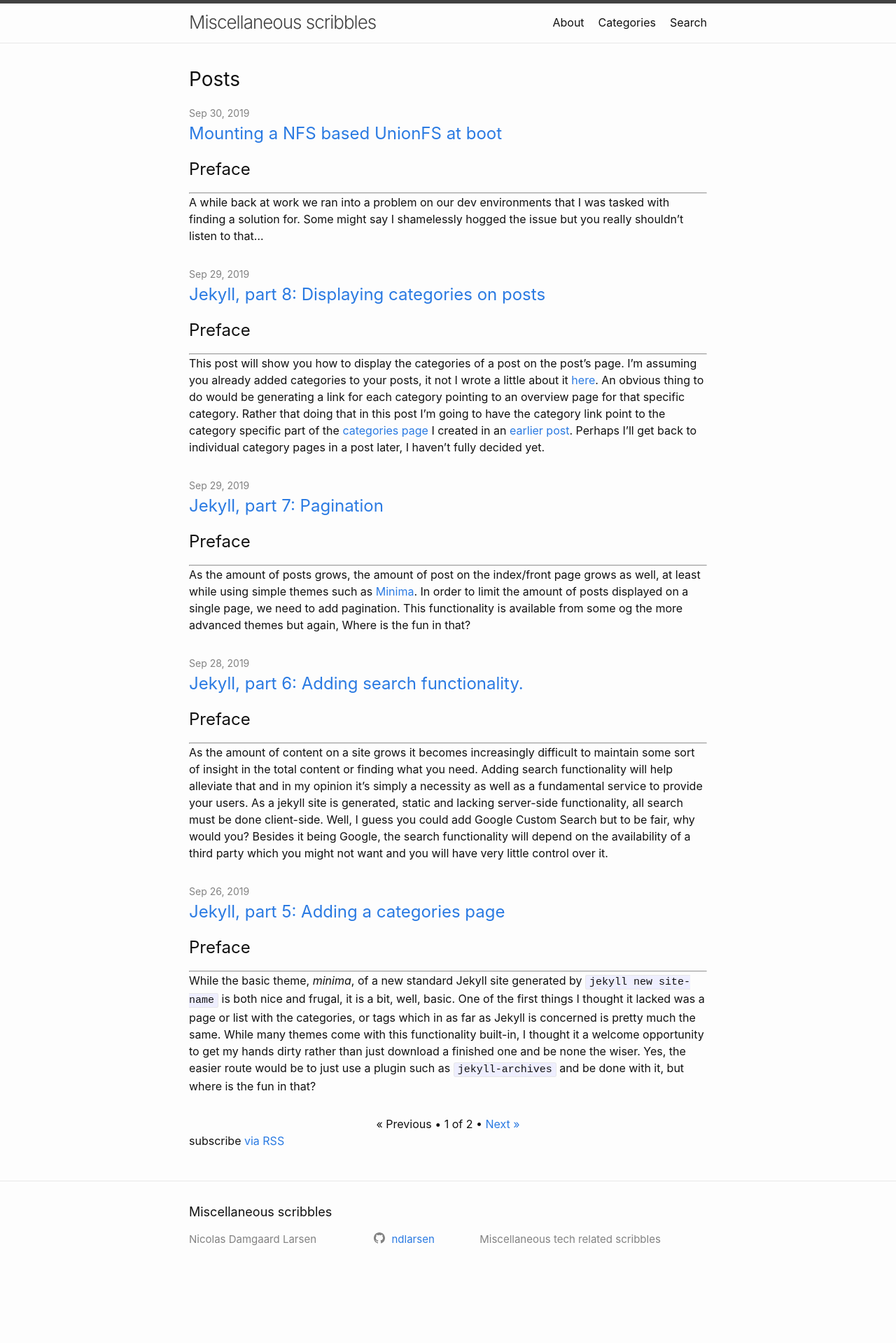
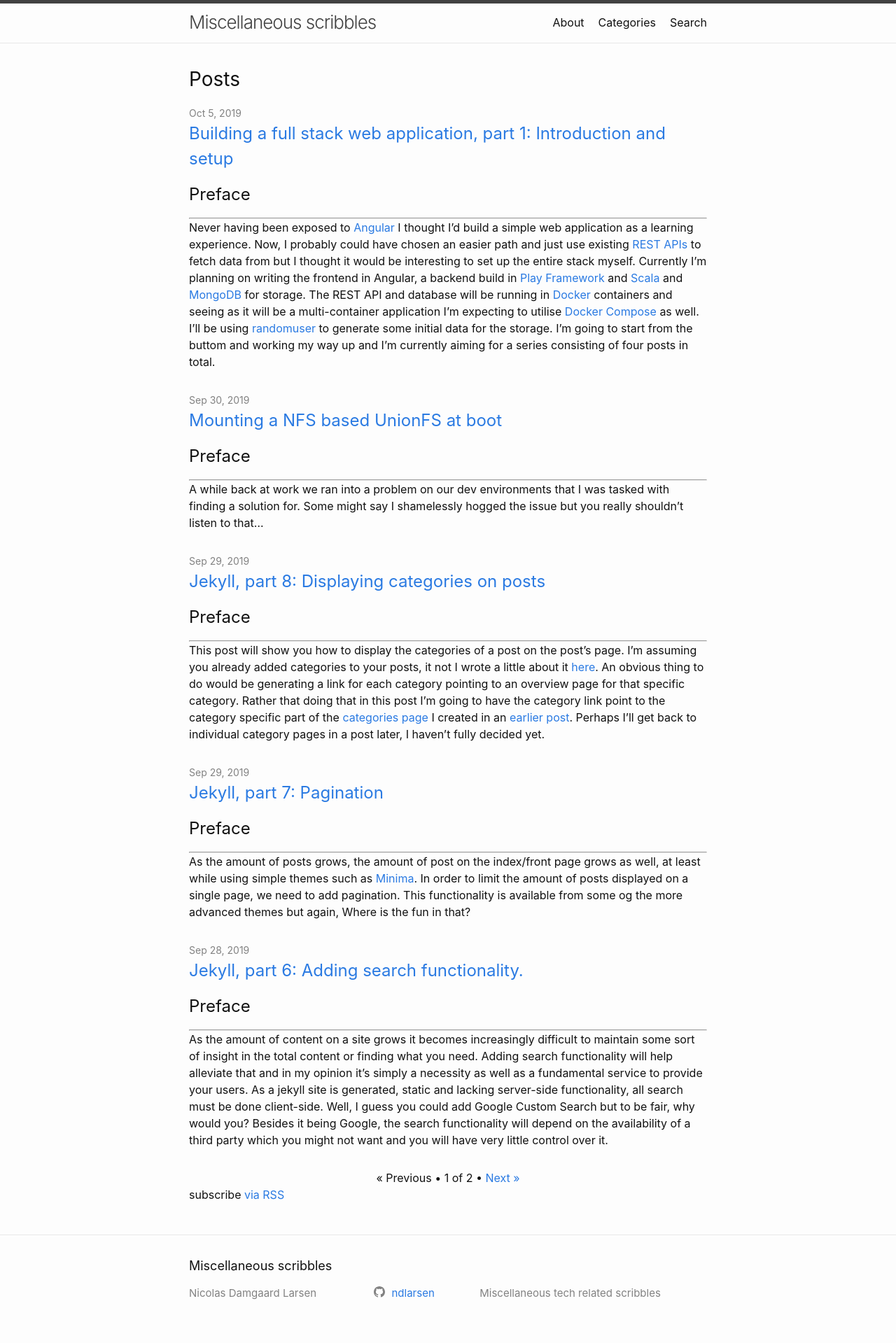
Before and after one commit to ndlarsen/ndlarsen.github.io, a Jekyll site: the page built from index.html, in a window 1280 px wide. Shown: the whole page at 70% size. Built offline with Jekyll 4.4.1, drawn with Linux system fonts in a browser that asks for light colours; the list of posts is cut into pages by our own code; before the commit the page ends 1843 px from its top, so only the background shows below that; part of the change alters nothing that is shown.

Commit message:
Added 1st post in fullstack webapp series.

````diff
--- /dev/null
+++ b/_posts/2019-10-05-building-a-full-stack-web-application-part-1-introduction-and-setup.md
@@ -0,0 +1,86 @@
+---
+layout: post
+title: "Building a full stack web application, part 1: Introduction and setup"
+date: 2019-10-05 15:17:57 +0200
+categories: [angular,play,scala,mongodb,docker]
+---
+
+## Preface
+---
+Never having been exposed to [Angular](https://en.wikipedia.org/wiki/Angular_(web_framework)) I thought I'd build a simple web application as a learning experience. Now, I probably could have chosen an easier path and just use existing [REST](https://en.wikipedia.org/wiki/Representational_state_transfer) [APIs](https://en.wikipedia.org/wiki/Application_programming_interface) to fetch data from but I thought it would be interesting to set up the entire stack myself. Currently I'm planning on writing the frontend in Angular, a backend build in [Play Framework](https://en.wikipedia.org/wiki/Play_Framework) and [Scala](https://en.wikipedia.org/wiki/Scala_(programming_language)) and [MongoDB](https://en.wikipedia.org/wiki/MongoDB) for storage. The REST API and database will be running in [Docker](https://en.wikipedia.org/wiki/Docker_(software)) containers and seeing as it will be a multi-container application I'm expecting to utilise [Docker Compose](https://docs.docker.com/compose/) as well. I'll be using [randomuser](https://randomuser.me) to generate some initial data for the storage. I'm going to start from the buttom and working my way up and I'm currently aiming for a series consisting of four posts in total.
+
+* Part 2, Storage with MongoDB
+* Part 3, REST API with Play and Scala
+* Part 4, Web application with Angular
+
+## An overview
+---
+This will be a fairly simple setup as there is just the three components and will overall look like the image below.
+![Web application architechture](/assets/images/fullstack-webapp-guide/arch.svg){: .center-image}
+One could argue that in a setup as simple as this one might as well leave out the middle part. However, layering an application and separating responsibilities is fundamentally sound, not just in terms of design but also in terms of maintenance, scalability and extendibility. As an added bonus, I get to throw buzzwords such as microservice around as if I know stuff.
+
+## Preperations and setup
+---
+### The building blocks
+* Docker 18.09.7, build 2d0083d
+* Docker-compose 1.17.1
+* MongoDB 4.2.0
+* Play Framework 2.7.3 with Scala 2.13
+* Angular 8
+
+### Docker
+If you havn't already, you need to install Docker. For me, running a Debian based distro it is as easy as
+```
+sudo apt-get install docker.io
+```
+After this you should consider adding your user the the docker group to avoid having to run all docker commands via `sudo`. From a terminal execute
+```
+sudo usermod -aG docker ${USER}
+```
+Verify this succeeded by running `groups` the output should contain *docker* as mine below
+```
+ndlarsen adm dialout cdrom sudo dip plugdev lpadmin sambashare kvm docker adbusers
+```
+You might need to reboot in order for the group addition to take effect.
+
+## Docker-compose
+If you havn't already, you need to install docker-compose. For me, running a Debian based distro it is as easy as
+```
+sudo apt-get install docker-compose
+```
+If this version of docker-compose is causing you problems, install the one directly from Docker as outlines [here](https://docs.docker.com/compose/install/).
+
+### sbt (scala build tool)
+In order to build and run Scala applications you need to install sbt. Unless you're installing it via an IDE such as Jetbrains' [IntelliJ IDEA](https://www.jetbrains.com/idea/) you need to add their official package repositories and install it from there.
+```
+echo "deb https://dl.bintray.com/sbt/debian /" | sudo tee -a /etc/apt/sources.list.d/sbt.list
+curl -sL "https://keyserver.ubuntu.com/pks/lookup?op=get&search=0x2EE0EA64E40A89B84B2DF73499E82A75642AC823" | sudo apt-key add
+sudo apt-get update
+sudo apt-get install sbt
+```
+Shamelessly copied from the [offcial](https://www.scala-sbt.org/1.x/docs/Installing-sbt-on-Linux.html) documentation. Refer to it if you're not runnning a Debian based distribution.
+
+### Angular
+Angular 8 requires nodejs v. 10.9.0 or later. I had to install it as snap in order to get a version recent enough. I chose the v. 10 series as it is an LTS.
+```
+sudo snap install node --classic --channel=10
+```
+Install the angular cli
+```
+npm install -g @angular/cli
+```
+If you're getting permission related errors refer to [this](https://docs.npmjs.com/resolving-eacces-permissions-errors-when-installing-packages-globally) for a solution.
+
+### Creating data
+Randomuser provides a REST API we can use to generate structural indentical but random data. The endpoint `https://randomuser.me/api/?results=10` generates 10. I've already done that and if you want to use the same dataset as I am it is available [here](https://github.com/ndlarsen/fullstack-webapp-guide/blob/master/mongodb/users.json).
+
+### Project structure
+I created a project structure as outlined below.
+```
+full-stack-guide/
+    ├── mongodb/
+    ├── play-api/
+    └── angular-app/
+```
+
+The next part of the series [Building a full stack web application, part 2: Storage with MongoDB]({% post_url 2019-10-05-building-a-full-stack-web-application-part-2-storage-with-mongodb %}) will focus on setting up the storage layer via MongoDB and Docker.
--- a/assets/main.scss
+++ b/assets/main.scss
@@ -10,3 +10,9 @@
 .search-container{
     text-align: center;
 }
+
+.center-image
+{
+    margin: 0 auto;
+    display: block;
+}
````
Also changed, not shown: assets/images/fullstack-webapp-guide/arch.svg (added), 1 other file.
